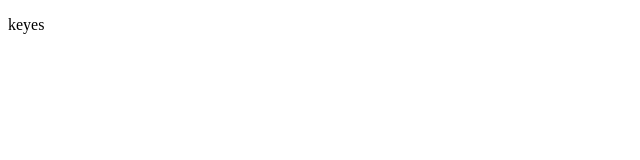
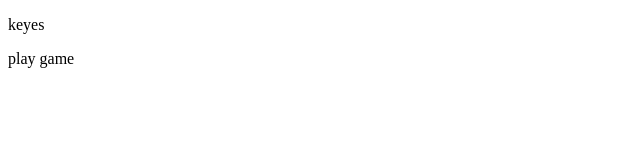
Before and after one commit to Sosigma56/learn-git, a plain HTML site: page index.html in a window 1280 px wide. Shown: the full height of the page, 0-640 px from the left. Drawn offline with Linux system fonts and the light colour scheme.

Commit message:
Update index.html
gammeeee

```diff
--- a/index.html
+++ b/index.html
@@ -7,5 +7,6 @@
 </head>
 <body>
     <p>keyes</p>
+    <p>play game</p>
 </body>
 </html>
```
